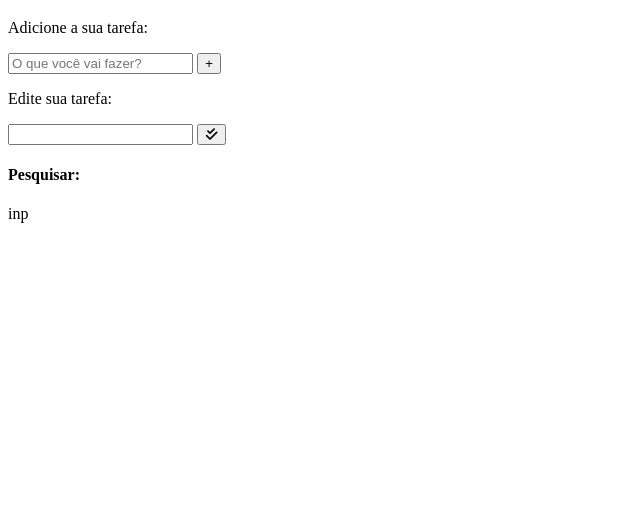
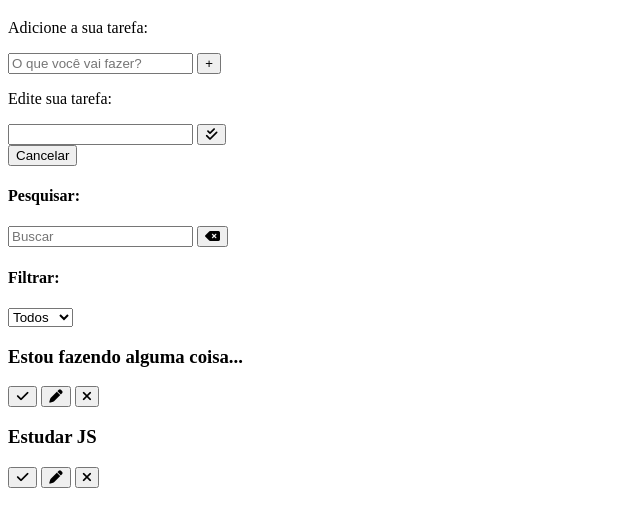
Before and after one commit to walber-vaz/ToDoList, a plain HTML site: page index.html in a window 1280 px wide. Shown: the part 61-588 px from the top of the page, without its empty margins (0-640 px from the left). Drawn offline with Linux system fonts and the light colour scheme.

Commit message:
ToDoList - Finalizado html

```diff
--- a/index.html
+++ b/index.html
@@ -34,13 +34,51 @@
                     <i class="fa-solid fa-check-double"></i>
                 </button>
             </div>
+            <button id="cancel-edit-btn">Cancelar</button>
         </form>
         <div id="toolbar">
             <div id="search">
                 <h4>Pesquisar:</h4>
                 <form>
-                    inp
+                    <input type="text" id="search-input" placeholder="Buscar">
+                    <button id="erase-button">
+                        <i class="fa-solid fa-delete-left"></i>
+                    </button>
                 </form>
+            </div>
+            <div id="filter">
+                <h4>Filtrar:</h4>
+                <select id="filter-select">
+                    <option value="all">Todos</option>
+                    <option value="done">Feitos</option>
+                    <option value="todo">A fazer</option>
+                </select>
+            </div>
+        </div>
+        <div id="todo-list">
+            <div class="todo">
+                <h3>Estou fazendo alguma coisa...</h3>
+                 <button class="finish-todo">
+                    <i class="fa-solid fa-check"></i>
+                 </button>
+                 <button class="edit-todo">
+                    <i class="fa-solid fa-pen"></i>
+                 </button>
+                 <button class="remove-todo">
+                    <i class="fa-solid fa-xmark"></i>
+                 </button>
+            </div>
+            <div class="todo">
+                <h3>Estudar JS</h3>
+                 <button class="finish-todo">
+                    <i class="fa-solid fa-check"></i>
+                 </button>
+                 <button class="edit-todo">
+                    <i class="fa-solid fa-pen"></i>
+                 </button>
+                 <button class="remove-todo">
+                    <i class="fa-solid fa-xmark"></i>
+                 </button>
             </div>
         </div>
     </div>
```
Also changed, not shown: img/bg1.jpg (added).
